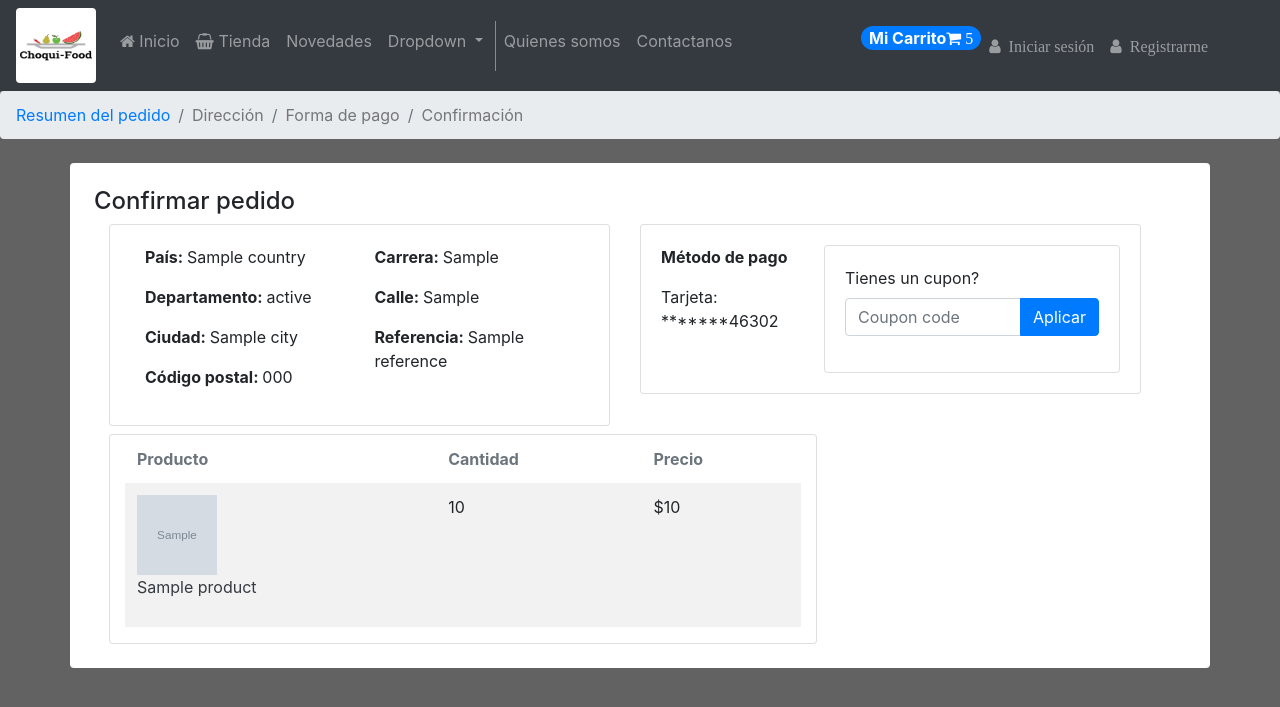
After one commit to WanerValencia2019/OnlineStore, a Django app: template templates/orders/confirm.html in a window 1280 px wide. The commit adds this page. Shown: the top 707 px of the page. Run offline with Django 3.2, Linux system fonts and the light colour scheme; the template is opened without the code that fills it: most values are stand-ins (such as "Sample title", 1, 10 or a date in 2020); grey boxes marked "Sample" are stand-in pictures; some libraries are stand-ins or nearby versions.

Commit message:
partial template confirm order

```diff
--- a/apps/orders/urls.py
+++ b/apps/orders/urls.py
@@ -1,7 +1,7 @@
 from django.urls import path
 from django.contrib.auth.decorators import login_required
 
-from .views import create, adress, select_adress, stablish_adress
+from .views import create, adress, select_adress, stablish_adress, confirm_order
 
 app_name = 'orders'
 
@@ -10,4 +10,5 @@ urlpatterns = [
     path('shipping_adress/',login_required(adress,login_url='login'),name='adress'),
     path('shipping_adress/select',login_required(select_adress,login_url='login'),name='select_adress'),
     path('shipping_adress/stablish',login_required(stablish_adress,login_url='login'),name='stablish_adress'),
+    path('shipping_adress/confirm',login_required(confirm_order,login_url='login'),name='confirm'),
 ]
--- a/templates/base/breadcrump.html
+++ b/templates/base/breadcrump.html
@@ -1,21 +1,20 @@
-{% url 'orders:create' as orders %} {% url 'orders:adress' as shipping_adress %} {% url 'orders:select_adress' as select_adress %}
+{% url 'orders:create' as orders %} {% url 'orders:adress' as shipping_adress %} {% url 'orders:select_adress' as select_adress %} {% url 'orders:confirm' as confirm %}
 <nav aria-label="breadcrumb">
     <ol class="breadcrumb">
-        <li class="breadcrumb-item  " aria-current="page"><a class="
-            {% ifnotequal request.path orders  %}
-              text-black-50
-            {% endifnotequal %}
-            " href="{% url 'orders:create' %}">Resumen del pedido</a></li>
+        <li class="breadcrumb-item  " aria-current="page"><a class="" href="{% url 'orders:create' %}">Resumen del pedido</a></li>
         <li class="breadcrumb-item active"><a class="
         {% ifnotequal request.path shipping_adress  %}
             {% ifnotequal request.path select_adress %}
+                {% ifnotequal request.path confirm %}
                 text-black-50
             {% endifnotequal %}
+            {% endifnotequal %}
         {% endifnotequal %}
-
             " href="{% url 'orders:adress' %}">Dirección</a></li>
         <li class="breadcrumb-item active"><a class="text-black-50" href="#">Forma de pago</a></li>
-        <li class="breadcrumb-item active"><a class="text-black-50" href="#">Forma de pago</a></li>
-        <li class="breadcrumb-item active"><a class="text-black-50" href="#">Forma</a></li>
+        <li class="breadcrumb-item active"><a class="
+            {% ifnotequal request.path confirm  %}
+                        text-black-50
+        {% endifnotequal %}" href="{{confirm}}">Confirmación</a></li>
     </ol>
 </nav>
--- /dev/null
+++ b/templates/orders/confirm.html
@@ -0,0 +1,64 @@
+{% extends "base.html" %}
+
+{% block content %}
+<div>
+    {% include "base/breadcrump.html" %}
+</div>
+
+<section class="container bg-white mt-4 rounded p-4">
+  <h4>Confirmar pedido</h4>
+  <div class="container-fluid row">
+    <div class="col-6">
+      <div class="card">
+        <div class="card-body">
+        <div class="d-flex flex-row justify-content-between">
+            <div class="col-6">
+                <p><span class="font-weight-bold">País: </span>{{shipping_adress.country}}</p>
+                <p><span class="font-weight-bold">Departamento: </span>{{shipping_adress.state}}</p>
+                <p><span class="font-weight-bold">Ciudad: </span>{{shipping_adress.city}}</p>
+                <p><span class="font-weight-bold">Código postal: </span>{{shipping_adress.postal_code}}</p>
+            </div>
+            <div class="col-6">
+                <p><span class="font-weight-bold">Carrera: </span>{{shipping_adress.line1}}</p>
+                <p><span class="font-weight-bold">Calle: </span>{{shipping_adress.line2}}</p>
+                <p><span class="font-weight-bold">Referencia: </span>{{shipping_adress.reference}}</p>
+            </div>
+        </div>
+    </div>
+      </div>
+    </div>
+    <div class="col-6">
+      <section class="card">
+        <div class="card-body row">
+          <article class="col-4">
+            <p class="font-weight-bold">Método de pago</p>
+            <span>Tarjeta: *******46302</span>
+          </article>
+          <article class="col-8">
+
+        <div class="card">
+            <div class="card-body">
+                <form>
+                    <div class="form-group">
+                        <label>Tienes un cupon?</label>
+                        <div class="input-group">
+                            <input type="text" class="form-control" name="" placeholder="Coupon code">
+                            <span class="input-group-append">
+        <button class="btn btn-primary">Aplicar</button>
+      </span>
+                        </div>
+                    </div>
+                </form>
+            </div>
+        </div>
+          </article>
+        </div>
+      </section>
+    </div>
+  </div>
+  <div class="container-fluid mt-2">
+    {% include "orders/snippets/products.html" with cart=cart %}
+  </div>
+</section>
+
+{% endblock content %}
--- /dev/null
+++ b/templates/orders/snippets/products.html
@@ -0,0 +1,27 @@
+<div class="col-8 card">
+<table class="table table-striped table-borderless table-responsive-sm">
+        <thead class="text-muted">
+            <tr>
+                <th scope="col">Producto</th>
+                <th scope="col">Cantidad</th>
+                <th scope="col">Precio</th>
+            </tr>
+        </thead>
+        <tbody>
+            {% for cp in cart.cartproducts_set.all %}
+            <tr>
+                <td>
+                    <figure class="itemside align-items-center">
+                        <div class="aside"><img src="{{cp.product.image.url}}" class="img-sm"></div>
+                        <figcaption class="info">
+                            <a href="{{cp.product.get_absolute_url}}" class="title  text-dark">{{cp.product.title}}</a>
+                        </figcaption>
+                    </figure>
+                </td>
+                <td>{{cp.quantity}}</td>
+                <td>${{cp.price}}</td>
+            </tr>
+            {% endfor %}
+        </tbody>
+    </table>
+</div>
```
Also changed, not shown: apps/orders/views.py (+16 -0 lines).
